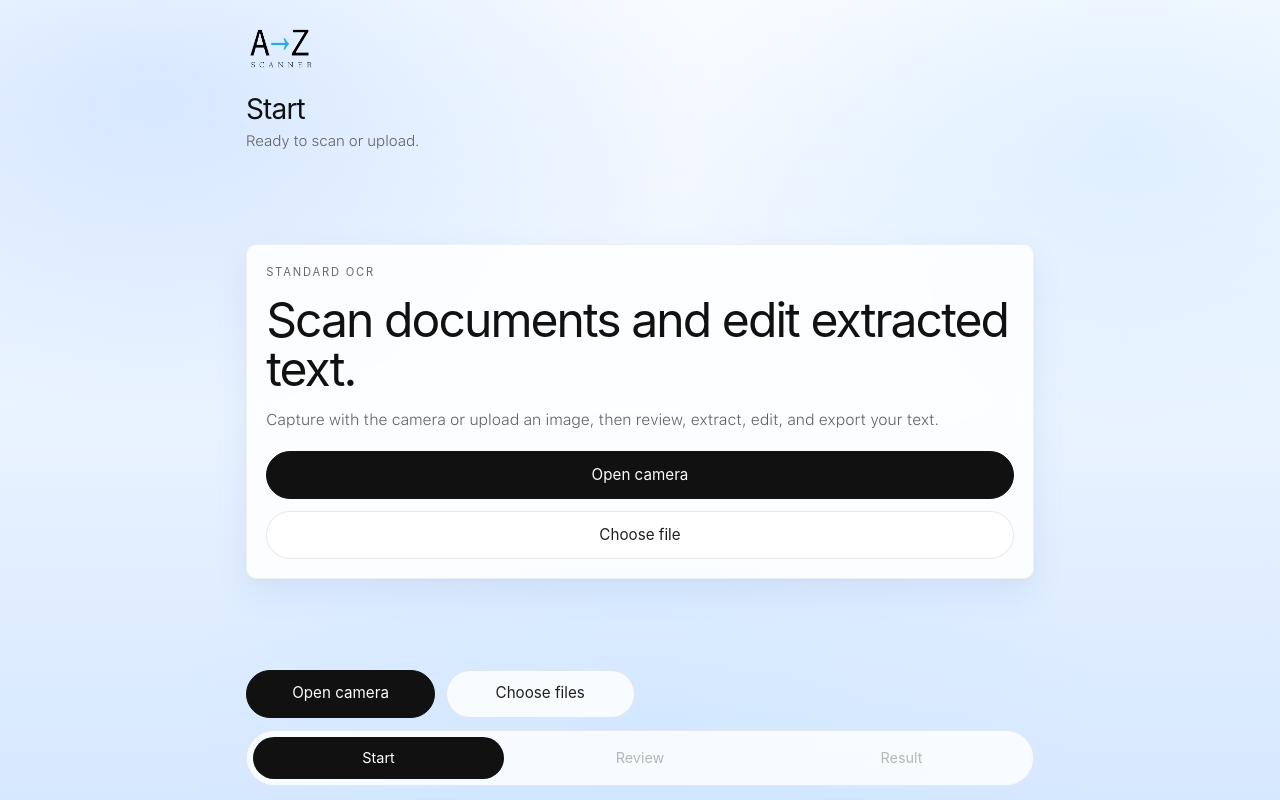
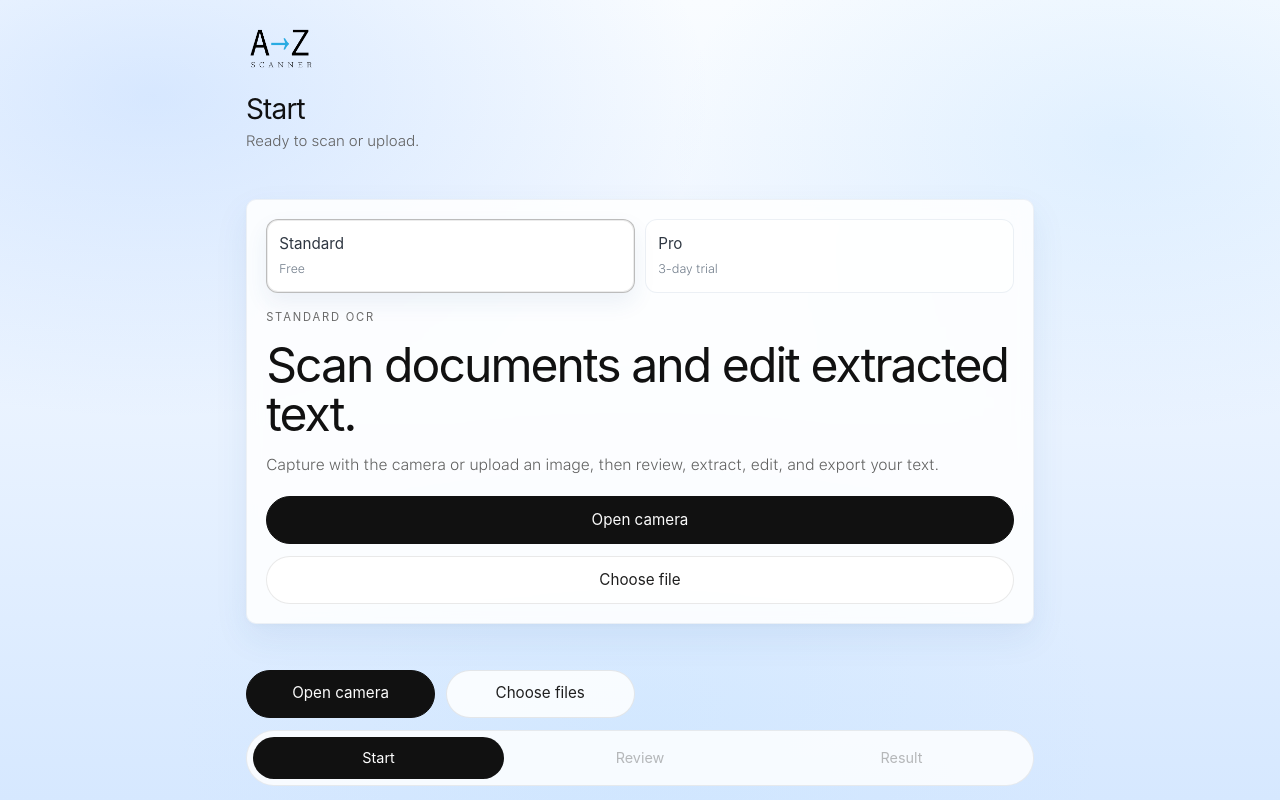
Before and after one commit to aisupsaas/az-scanner, a Next.js app in the folder frontend/: page / in a window 1280 px wide. Built offline with nearby package versions, Linux system fonts and the light colour scheme; no server answers; a web font is replaced by a local one.

Commit message:
Move plan selection to start screen

```diff
--- a/frontend/app/components/ResultScreen.tsx
+++ b/frontend/app/components/ResultScreen.tsx
@@ -1,12 +1,14 @@
 "use client";
 
 import { useRef, useState } from "react";
+
 import type {
   CompareView,
   ImageEditSettings,
   OcrLine,
   ProcessResponse,
   ResultTab,
+  PlanType,
 } from "../types";
 
 type TextTool = "clean" | "spacing" | "blankLines" | "mergeLines";
@@ -15,6 +17,7 @@ type Corner = "tl" | "tr" | "bl" | "br";
 type ResultScreenProps = {
   result: ProcessResponse | null;
   loading: boolean;
+  selectedPlan: PlanType;
   resultTab: ResultTab;
   compareView: CompareView;
   sourcePreview: string;
@@ -41,6 +44,7 @@ export default function ResultScreen({
   loading,
   resultTab,
   compareView,
+  selectedPlan,
   sourcePreview,
   originalImageHref,
   cleanedImageHref,
@@ -184,22 +188,31 @@ export default function ResultScreen({
                 </div>
               </div>
 
-              <div className="az-compare-toggle">
-                <button type="button" onClick={() => onApplyTextTool("clean")} className="az-segment-button">
-                  Clean
+            <div className="az-text-tool-row">
+             <div className="az-text-tool-row">
+                <button
+                  type="button"
+                  onClick={() => onApplyTextTool("clean")}
+                  className="az-smart-clean-button"
+                >
+                  {selectedPlan === "pro" ? "Smart clean Pro" : "Smart clean"}
                 </button>
+
                 <button type="button" onClick={() => onApplyTextTool("spacing")} className="az-segment-button">
                   Spacing
                 </button>
+
                 <button type="button" onClick={() => onApplyTextTool("blankLines")} className="az-segment-button">
                   Lines
                 </button>
+
                 <button type="button" onClick={() => onApplyTextTool("mergeLines")} className="az-segment-button">
                   Merge
                 </button>
               </div>
             </div>
 
+          </div>
             {result?.warning ? (
               <div className="az-inline-error">
                 <div className="az-inline-error-title">OCR warning</div>
@@ -252,6 +265,7 @@ export default function ResultScreen({
               </button>
             </div>
           </>
+
         ) : (
           <>
             <div className="az-panel-header az-panel-header-wrap">
--- a/frontend/app/components/StartScreen.tsx
+++ b/frontend/app/components/StartScreen.tsx
@@ -1,21 +1,58 @@
 "use client";
 
+import type { PlanType } from "../types";
+
 export default function StartScreen(props: {
+  selectedPlan: PlanType;
+  onSelectPlan: (plan: PlanType) => void;
   onOpenCamera: () => void;
   onChooseFile: (file: File | null) => void;
 }) {
+  const isPro = props.selectedPlan === "pro";
+
   return (
     <div className="az-screen az-screen-center">
       <div className="az-hero-card">
-        <div className="az-kicker">STANDARD OCR</div>
+        <div className="az-home-plan-picker" aria-label="Choose scan plan">
+          <button
+            type="button"
+            onClick={() => props.onSelectPlan("standard")}
+            className={[
+              "az-home-plan-card",
+              props.selectedPlan === "standard" ? "az-home-plan-card-active" : "",
+            ].join(" ")}
+          >
+            <span>Standard</span>
+            <strong>Free</strong>
+          </button>
+
+          <button
+            type="button"
+            onClick={() => props.onSelectPlan("pro")}
+            className={[
+              "az-home-plan-card",
+              props.selectedPlan === "pro" ? "az-home-plan-card-active" : "",
+            ].join(" ")}
+          >
+            <span>Pro</span>
+            <strong>3-day trial</strong>
+          </button>
+        </div>
+
+        <div className="az-kicker">
+          {isPro ? "PRO OCR" : "STANDARD OCR"}
+        </div>
 
         <h1 className="az-hero-title">
-          Scan documents and edit extracted text.
+          {isPro
+            ? "High-accuracy scans with smarter text cleanup."
+            : "Scan documents and edit extracted text."}
         </h1>
 
         <p className="az-hero-copy">
-          Capture with the camera or upload an image, then review, extract, edit,
-          and export your text.
+          {isPro
+            ? "Try Pro for cleaner extraction, smarter layout handling, and better document-ready text."
+            : "Capture with the camera or upload an image, then review, extract, edit, and export your text."}
         </p>
 
         <div className="az-start-actions">
--- a/frontend/app/globals.css
+++ b/frontend/app/globals.css
@@ -963,3 +963,123 @@ textarea {
 .az-remove-page-button:active {
   transform: scale(0.99);
 }
+
+.az-pro-toolbox {
+  display: grid;
+  gap: 0.55rem;
+  min-width: min(100%, 360px);
+}
+
+.az-plan-toggle {
+  display: grid;
+  grid-template-columns: 1fr 1fr;
+  gap: 0.35rem;
+  padding: 0.28rem;
+  border-radius: 999px;
+  background: rgba(255, 255, 255, 0.72);
+  border: 1px solid rgba(50, 92, 140, 0.08);
+}
+
+.az-plan-button {
+  min-height: 34px;
+  border: none;
+  border-radius: 999px;
+  background: transparent;
+  color: #64748b;
+  font-size: 0.84rem;
+  font-weight: 400;
+}
+
+.az-plan-button-active {
+  background: #111111;
+  color: #ffffff;
+}
+
+.az-plan-button-locked {
+  color: #2563eb;
+}
+
+.az-plan-button-locked span {
+  margin-left: 0.28rem;
+  color: #7c8da5;
+  font-size: 0.68rem;
+}
+
+.az-pro-badge {
+  border-radius: 999px;
+  padding: 0.42rem 0.72rem;
+  background: rgba(231, 241, 255, 0.86);
+  border: 1px solid rgba(37, 99, 235, 0.12);
+  color: #315d9c;
+  font-size: 0.78rem;
+  line-height: 1.25;
+  font-weight: 300;
+}
+
+.az-text-tool-row {
+  display: flex;
+  flex-wrap: wrap;
+  gap: 0.35rem;
+}
+
+.az-smart-clean-button {
+  min-height: 34px;
+  padding: 0 0.9rem;
+  border-radius: 999px;
+  border: 1px solid rgba(37, 99, 235, 0.18);
+  background: rgba(231, 241, 255, 0.92);
+  color: #0b57ff;
+  font-size: 0.88rem;
+  font-weight: 400;
+}
+
+@media (max-width: 640px) {
+  .az-pro-toolbox {
+    width: 100%;
+  }
+
+  .az-text-tool-row {
+    display: grid;
+    grid-template-columns: 1fr 1fr;
+  }
+}
+
+.az-home-plan-picker {
+  display: grid;
+  grid-template-columns: 1fr 1fr;
+  gap: 0.65rem;
+  margin-bottom: 1rem;
+}
+
+.az-home-plan-card {
+  min-height: 74px;
+  border-radius: 12px;
+  border: 1px solid rgba(50, 92, 140, 0.09);
+  background: rgba(255, 255, 255, 0.68);
+  display: grid;
+  align-content: center;
+  gap: 0.25rem;
+  padding: 0.75rem;
+  text-align: left;
+  color: #5d6876;
+}
+
+.az-home-plan-card span {
+  font-size: 0.95rem;
+  font-weight: 400;
+  color: #2f3742;
+}
+
+.az-home-plan-card strong {
+  font-size: 0.78rem;
+  font-weight: 300;
+  color: #6f7b89;
+}
+
+.az-home-plan-card-active {
+  border-color: rgba(17, 17, 17, 0.28);
+  background: rgba(255, 255, 255, 0.94);
+  box-shadow:
+    0 10px 22px rgba(42, 91, 150, 0.08),
+    inset 0 0 0 1px rgba(17, 17, 17, 0.08);
+}
--- a/frontend/app/types.ts
+++ b/frontend/app/types.ts
@@ -1,3 +1,4 @@
+export type PlanType = "standard" | "pro";
 export type ScreenMode = "start" | "review" | "result";
 export type ResultTab = "text" | "compare";
 export type CompareView = "split" | "original" | "cleaned";
```
